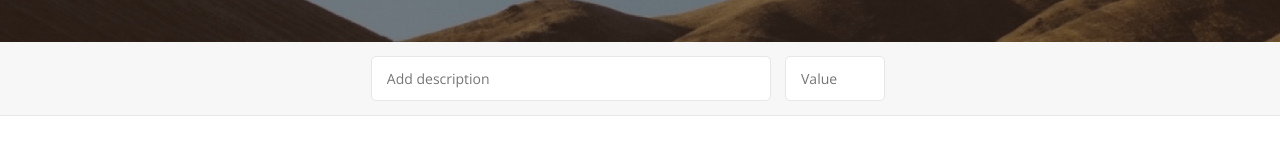
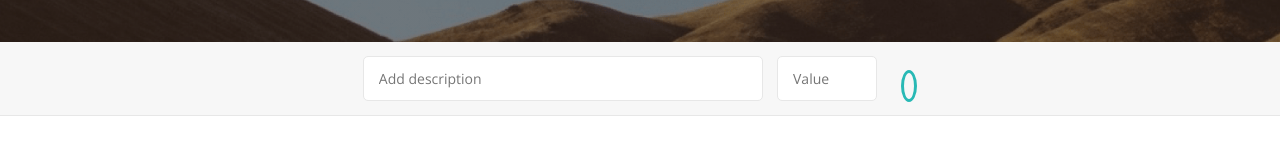
Before and after one commit to equeferrer/equeferrer.github.io, a plain HTML site: page Budgety/index.html in a window 1280 px wide. Shown: the part 278-438 px from the top of the page. Drawn offline with nearby package versions, Linux system fonts and the light colour scheme.

Commit message:
fixes icon

```diff
--- a/Budgety/style.css
+++ b/Budgety/style.css
@@ -298,6 +298,14 @@ visibility: visible;
 opacity: 1;
 transform: translateY(0); }
 
+.fas{
+    font-size: 14px;
+    margin-bottom:18px;
+    border: 3px solid;
+    border-radius: 50%;
+    padding: 5px;
+}
+
 .btn-tiny {
     height: 1.75rem;
     width: 1.75rem;
```
